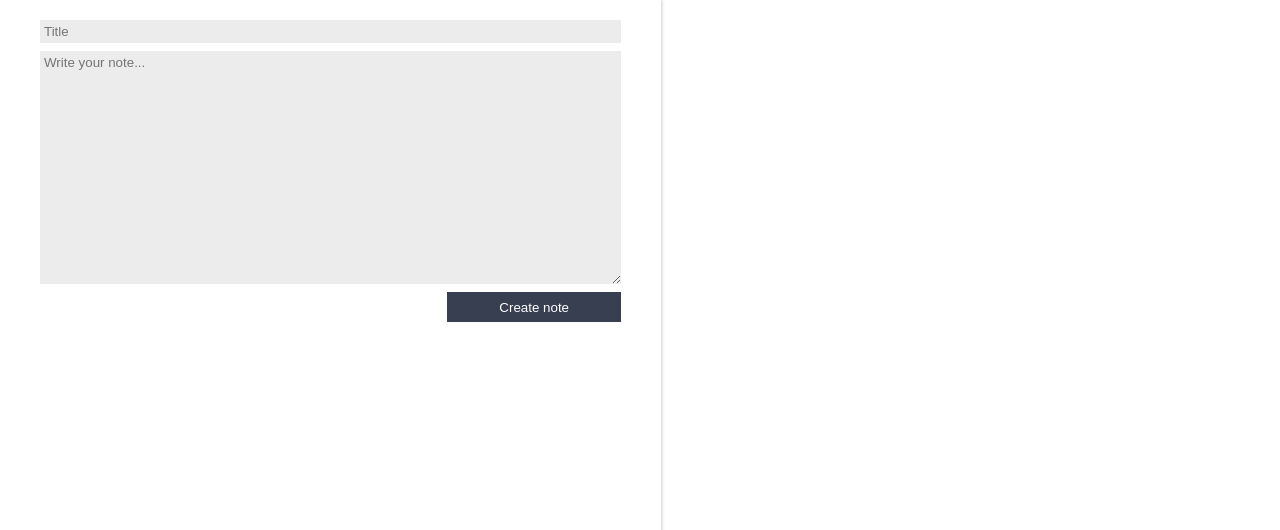
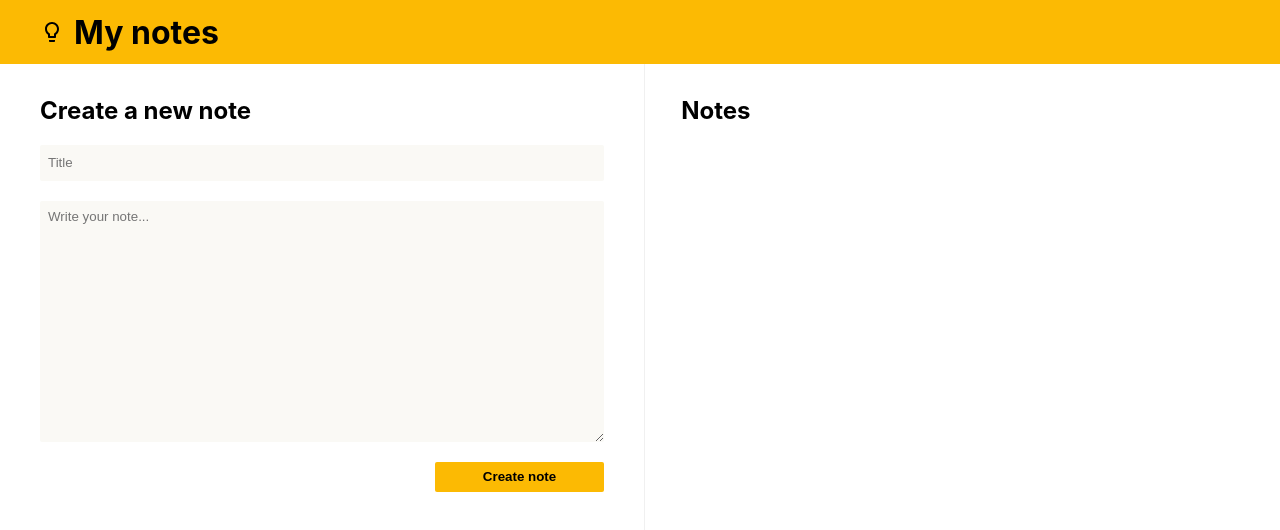
Before and after one commit to tiffany-philippi/ceep, a React (Create React App) app: page / in a window 1280 px wide. Shown: the top 530 px of the page. Built offline with nearby package versions, Linux system fonts and the light colour scheme.

Commit message:
improving style

```diff
--- a/src/App.js
+++ b/src/App.js
@@ -2,6 +2,7 @@ import { Component } from "react";
 import NoteCreateForm from "./components/NoteCreateForm";
 import NotesList from "./components/NotesList";
 import "./app.css"
+import { ReactComponent as LightbulbSVG } from "./assets/images/lightbulb.svg"
 
 class App extends Component {
   constructor() {
@@ -26,9 +27,15 @@ class App extends Component {
   }
   render() {
     return (
-      <div className="content">
-        <NoteCreateForm createNote={this.createNoteSubmit.bind(this)}/>
-        <NotesList deleteNote={this.deleteNote.bind(this)} notes={this.state.notes}/>
+      <div>
+        <header className="header_content">
+          <LightbulbSVG/>
+          <h1>My notes</h1>
+        </header>
+        <div className="content">
+          <NoteCreateForm createNote={this.createNoteSubmit.bind(this)}/>
+          <NotesList deleteNote={this.deleteNote.bind(this)} notes={this.state.notes}/>
+        </div>
       </div>
     );
   }
--- a/src/app.css
+++ b/src/app.css
@@ -1,3 +1,13 @@
 .content {
   display: flex;
 }
+.header_content {
+  display: flex;
+  align-items: center;
+  background-color: #fcba03;
+  height: 40px;
+  padding: 12px 40px;
+}
+.header_content h1 {
+  margin: 0 0 0 10px;
+}
--- a/src/components/NoteCard/note-card.css
+++ b/src/components/NoteCard/note-card.css
@@ -3,7 +3,7 @@
   flex-direction: column;
   align-items: flex-start;
   justify-content: space-between;
-  background-color: #ececec;
+  background-color: #ffeec2;
   border-radius: 4px;
   flex-wrap: wrap;
   box-shadow: 0 0 4px rgba(0, 0, 0, 0.3);
--- a/src/components/NoteCreateForm/NoteCreateForm.jsx
+++ b/src/components/NoteCreateForm/NoteCreateForm.jsx
@@ -27,11 +27,14 @@ class NoteCreateForm extends Component {
 
   render() {
     return (
-      <form className="note_create_form" onSubmit={this._createNote.bind(this)}>
-        <input type="text" placeholder="Title" className="input_style" onChange={this._handleTitleChanging.bind(this)}/>
-        <textarea rows="15" type="text" placeholder="Write your note..." className="input_style" onChange={this._handleNoteChanging.bind(this)}></textarea>
-        <button className="note_create_button">Create note</button>
-      </form>
+      <div className="note_create_content">
+        <h2>Create a new note</h2>
+        <form className="note_create_form" onSubmit={this._createNote.bind(this)}>
+          <input type="text" placeholder="Title" className="input_style" onChange={this._handleTitleChanging.bind(this)}/>
+          <textarea rows="15" type="text" placeholder="Write your note..." className="input_style" onChange={this._handleNoteChanging.bind(this)}></textarea>
+          <button className="note_create_button">Create note</button>
+        </form>
+      </div>
     );
   }
 }
--- a/src/components/NoteCreateForm/note-create-form.css
+++ b/src/components/NoteCreateForm/note-create-form.css
@@ -1,33 +1,38 @@
-.note_create_form {
+.note_create_content {
   flex-grow: 2;
-  box-shadow: 0 0 4px rgba(0, 0, 0, 0.3);
   z-index: 1;
-  min-height: 100vh;
+  min-height: calc(100vh - 64px);
+  padding: 12px 40px;
+  border-right: 1px solid #f0f0f0;
+}
+
+.note_create_content .note_create_form {
   display: flex;
+  height: 100%;
   flex-direction: column;
-  padding: 12px 40px;
 }
-.note_create_form .input_style {
-  background-color: #ececec;
+.note_create_content .note_create_form .input_style {
+  background-color: #faf9f5;
   font-weight: 100;
+  padding: 8px;
+  min-height: 20px;
 }
-.note_create_form .note_create_button {
+.note_create_content .note_create_form .note_create_button {
   align-self: flex-end;
   width: 30%;
-  background-color: #373f51;
-  font-weight: 400;
-  color: white;
+  background-color: #fcba03;
+  font-weight: 600;
   height: 30px;
 }
 
-.note_create_form .note_create_button:active {
-  background-color: #cccccc;
+.note_create_content .note_create_form .note_create_button:active {
+  background-color: #ffeec2;
 }
 
-.note_create_form .input_style,
-.note_create_form .note_create_button {
-  margin-top: 8px;
-  padding: 4px;
+.note_create_content .note_create_form .input_style,
+.note_create_content .note_create_form .note_create_button {
+  margin-bottom: 20px;
+  border-radius: 2px;
   border: none;
   outline: none;
   font-family: Arial, Helvetica, sans-serif;
--- a/src/components/NotesList/NotesList.jsx
+++ b/src/components/NotesList/NotesList.jsx
@@ -5,6 +5,8 @@ import "./notes-list.css"
 class NotesList extends Component {
   render(){
     return (
+      <div className="notes_list_content">
+        <h2>Notes</h2>
         <ul className="notes_list">
           {this.props.notes.map((note, index) => {
             return (
@@ -14,6 +16,7 @@ class NotesList extends Component {
             );
           })}
         </ul>
+      </div>
     );
   }
 }
--- a/src/components/NotesList/notes-list.css
+++ b/src/components/NotesList/notes-list.css
@@ -1,11 +1,22 @@
+.notes_list_content {
+  flex-grow: 3;
+}
+
+
+.notes_list_content h2 {
+  margin-left: 12px;
+  padding-top: 24px;
+  margin-top: 8px;
+  padding-left: 24px;
+}
+
 .notes_list {
+  display: grid;
   background-color: #fff;
-  flex-grow: 3;
-  display: grid;
   grid-template-columns: auto auto auto auto;
   list-style-type: none;
-  padding-left: 24px;
-  padding-top: 24px;
+  margin-top: -10px;
+  padding-left: 15px;
 }
 
 .notes_list_item {
```
Also changed, not shown: src/assets/images/lightbulb.svg (added). Lines whose indentation alone changed are shown as unchanged.
